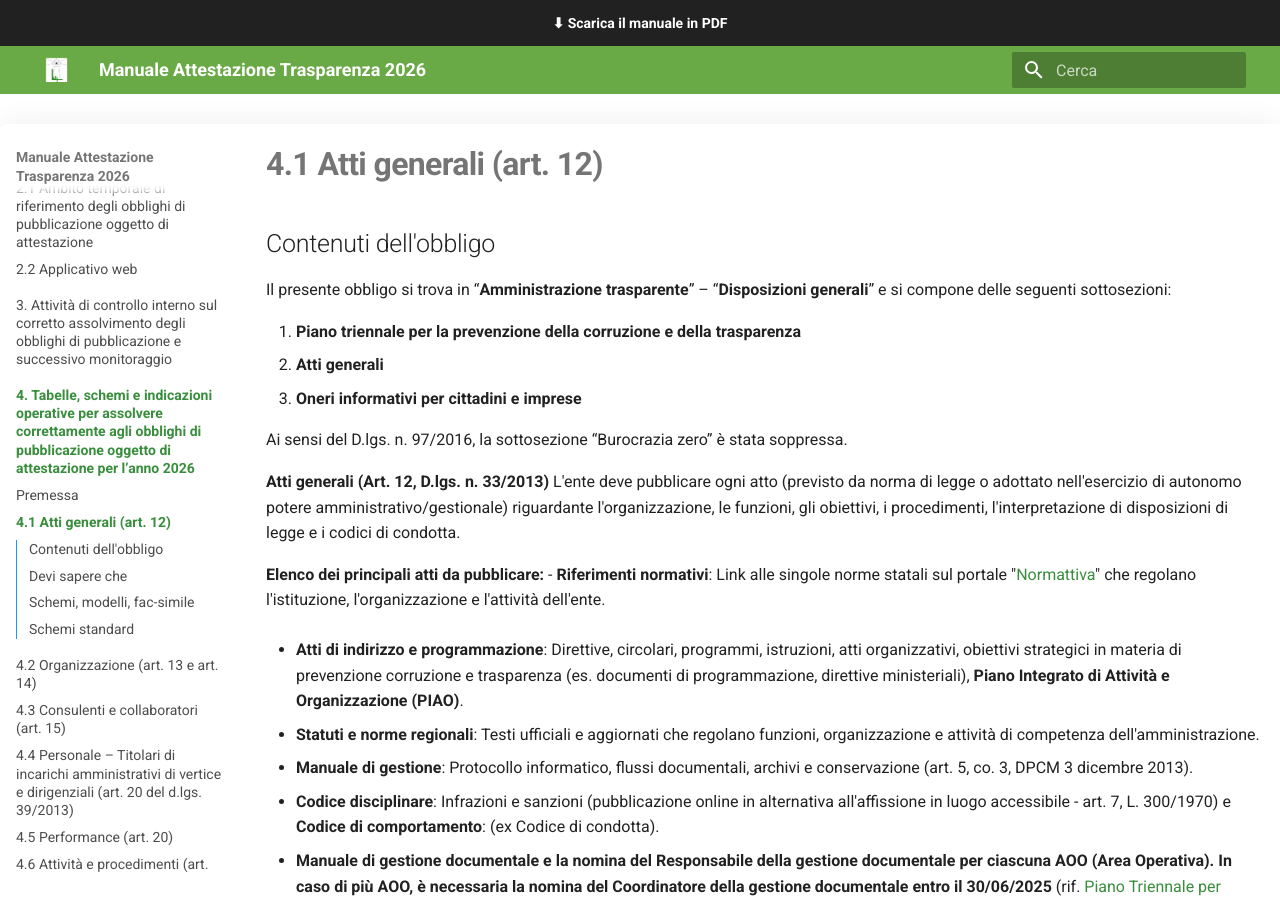
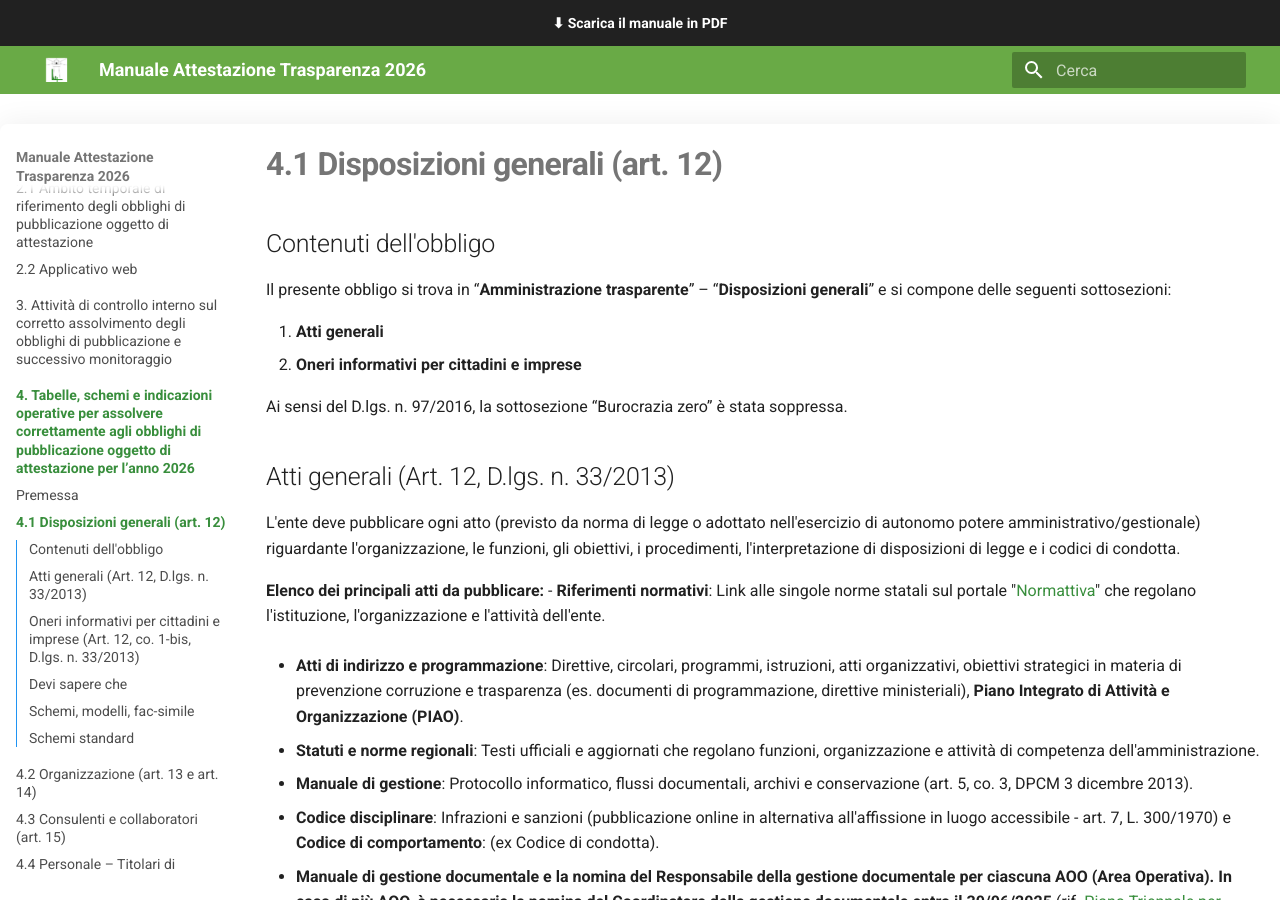
Before and after one commit to Lab4srl/manuale-trasparenza-2026, an MkDocs documentation site: the page built from docs/capitolo-4/4-1-atti-generali.md, in a window 1280 px wide and 900 px high. Built offline with MkDocs 1.6.1 and Material for MkDocs 9.7.7, drawn with Linux system fonts in a browser that asks for light colours.

Commit message:
Aggiornamento manuale

```diff
--- a/docs/capitolo-4/4-1-atti-generali.md
+++ b/docs/capitolo-4/4-1-atti-generali.md
@@ -2,13 +2,12 @@
 
 Il presente obbligo si trova in “**Amministrazione trasparente**” – “**Disposizioni generali**” e si compone delle seguenti sottosezioni:
 
-1. **Piano triennale per la prevenzione della corruzione e della trasparenza**
-2. **Atti generali**
-3. **Oneri informativi per cittadini e imprese**
+1. **Atti generali**
+2. **Oneri informativi per cittadini e imprese**
 
 Ai sensi del D.lgs. n. 97/2016, la sottosezione “Burocrazia zero” è stata soppressa.
 
-**Atti generali (Art. 12, D.lgs. n. 33/2013)**
+## Atti generali (Art. 12, D.lgs. n. 33/2013)
 L'ente deve pubblicare ogni atto (previsto da norma di legge o adottato nell'esercizio di autonomo potere amministrativo/gestionale) riguardante l'organizzazione, le funzioni, gli obiettivi, i procedimenti, l'interpretazione di disposizioni di legge e i codici di condotta.
 
 **Elenco dei principali atti da pubblicare:**
@@ -26,7 +25,7 @@ L'ente deve pubblicare ogni atto (previsto da norma di legge o adottato nell'ese
 
 - **Manuale di conservazione e la nomina del Responsabile della conservazione entro il 30/06/2026** (rif. [Piano Triennale per l'informatica nella PA](https://www.agid.gov.it/it/agenzia/piano-triennale) 2024-2026 Aggiornamento 2025 approvato con [DPCM 03/12/2024](https://www.agid.gov.it/sites/agid/files/2025-01/DPCM_di_approvazione_del_Piano_Triennale_2024-2026_Aggiornamento_2025.pdf)
 
-**Oneri informativi per cittadini e imprese (Art. 12, co. 1-bis, D.lgs. n. 33/2013)**
+## Oneri informativi per cittadini e imprese (Art. 12, co. 1-bis, D.lgs. n. 33/2013)
 Pubblicazione dello scadenzario con le date di efficacia dei nuovi obblighi amministrativi introdotti a carico di cittadini e imprese, secondo il [DPCM 8 novembre 2013](https://www.gazzettaufficiale.it/eli/id/2013/12/20/13A10299/sg){:target="_blank"} e le [FAQ ANAC sullo scadenzario dei nuovi obblighi amministrativi](https://www.anticorruzione.it/-/obblighi.amministrativi.art.12.co.1-bis){:target="_blank"}.
 
 **Dati da pubblicare per ciascun nuovo obbligo:**
--- a/mkdocs.yml
+++ b/mkdocs.yml
@@ -47,7 +47,7 @@ nav:
   - 3. Attività di controllo interno sul corretto assolvimento degli obblighi di pubblicazione e successivo monitoraggio: capitolo-3/index.md
   - 4. Tabelle, schemi e indicazioni operative per assolvere correttamente agli obblighi di pubblicazione oggetto di attestazione per l’anno 2026:
       - Premessa: capitolo-4/index.md
-      - 4.1 Atti generali (art. 12): capitolo-4/4-1-atti-generali.md
+      - 4.1 Disposizioni generali (art. 12): capitolo-4/4-1-atti-generali.md
       - 4.2 Organizzazione (art. 13 e art. 14): capitolo-4/4-2-organizzazione.md
       - 4.3 Consulenti e collaboratori (art. 15): capitolo-4/4-3-consulenti-collaboratori.md
       - 4.4 Personale – Titolari di incarichi amministrativi di vertice e dirigenziali (art. 20 del d.lgs. 39/2013): capitolo-4/4-4-personale-vertice-dirigenziali.md
```
